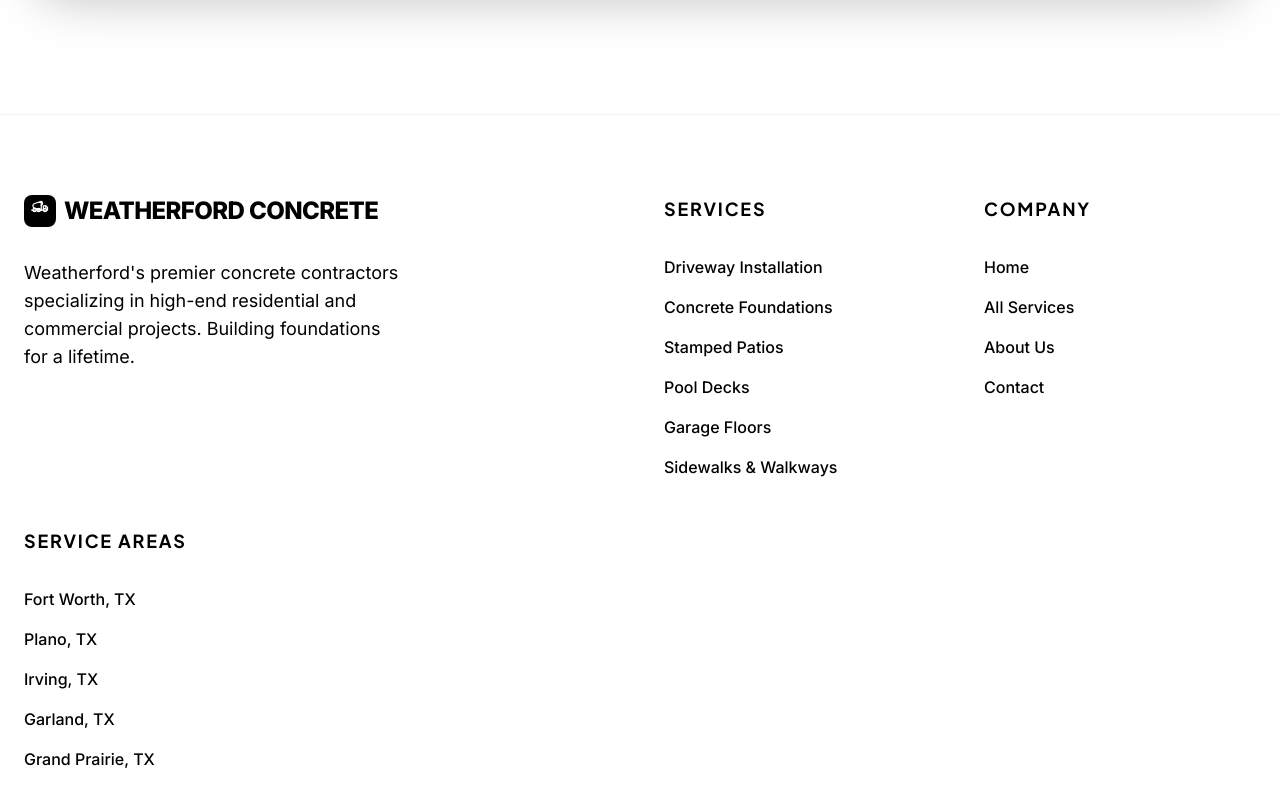
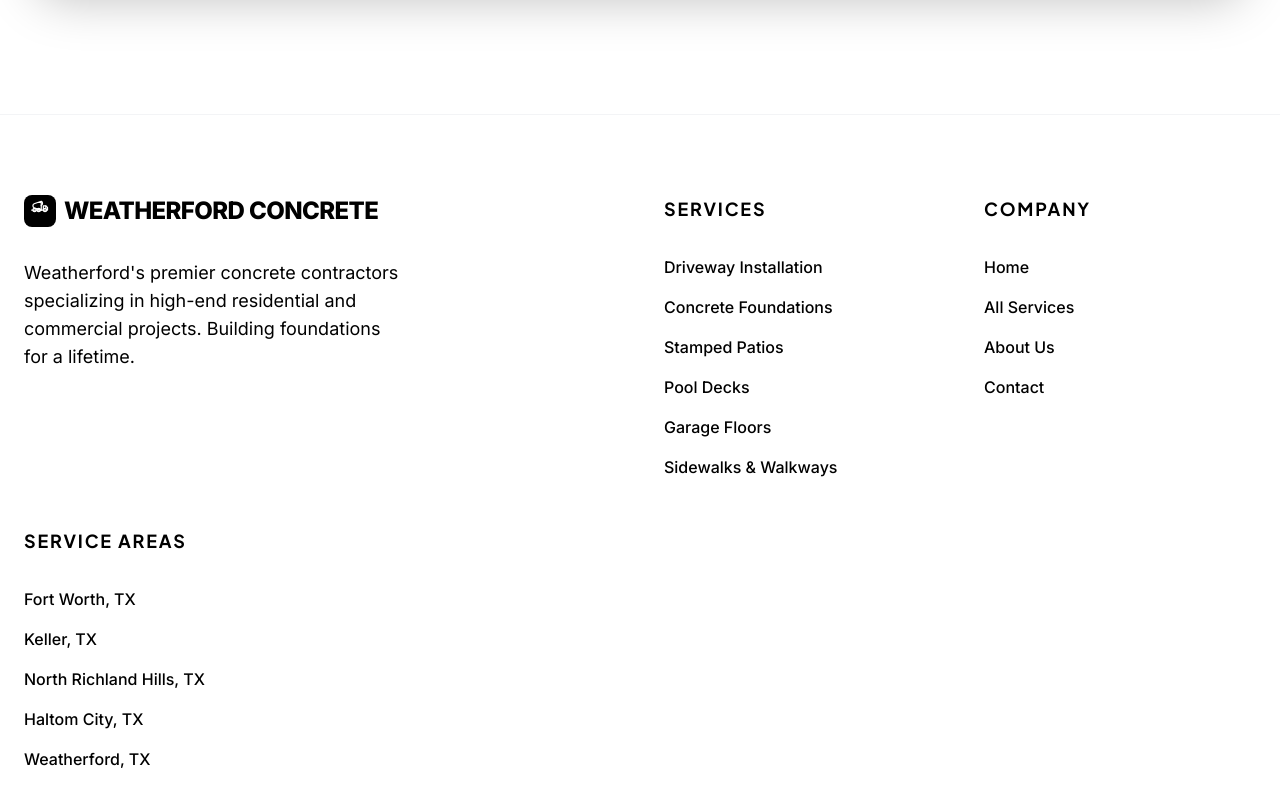
Before and after one commit to jarld180/weatherford-tx-concrete-contractor, a React (Vite) app: page / in a window 1280 px wide. Shown: the part 11200-12000 px from the top of the page. Built offline with nearby package versions, Linux system fonts and the light colour scheme; a web font is replaced by a local one.

Commit message:
Remove broken city routes, fix footer links

```diff
--- a/src/App.tsx
+++ b/src/App.tsx
@@ -62,11 +62,6 @@ const App: React.FC = () => {
                 <Route path="/garage-floors" element={<GarageFloors />} />
                 <Route path="/sidewalks" element={<Sidewalks />} />
                 <Route path="/services" element={<Services />} />
-                <Route path="/high-point" element={<Home cityName="Fort Worth" />} />
-                <Route path="/winston-salem" element={<Home cityName="Plano" />} />
-                <Route path="/burlington" element={<Home cityName="Irving" />} />
-                <Route path="/kernersville" element={<Home cityName="Garland" />} />
-                <Route path="/jamestown" element={<Home cityName="Grand Prairie" />} />
                 <Route path="/:city/:service" element={<CityService />} />
                 <Route path="/privacy-policy" element={<PrivacyPolicy />} />
                 <Route path="/terms-of-service" element={<TermsOfService />} />
--- a/src/components/Footer.tsx
+++ b/src/components/Footer.tsx
@@ -43,11 +43,11 @@ const Footer: React.FC = () => {
           <div>
             <h4 className="font-bold text-lg mb-8 uppercase tracking-widest text-black">Service Areas</h4>
             <ul className="space-y-4">
-              <li><Link to="/fort-worth" className="text-black hover:text-black transition-colors font-medium">Fort Worth, TX</Link></li>
-              <li><Link to="/plano" className="text-black hover:text-black transition-colors font-medium">Plano, TX</Link></li>
-              <li><Link to="/irving" className="text-black hover:text-black transition-colors font-medium">Irving, TX</Link></li>
-              <li><Link to="/garland" className="text-black hover:text-black transition-colors font-medium">Garland, TX</Link></li>
-              <li><Link to="/grand-prairie" className="text-black hover:text-black transition-colors font-medium">Grand Prairie, TX</Link></li>
+              <li><span className="text-black font-medium">Fort Worth, TX</span></li>
+              <li><span className="text-black font-medium">Keller, TX</span></li>
+              <li><span className="text-black font-medium">North Richland Hills, TX</span></li>
+              <li><span className="text-black font-medium">Haltom City, TX</span></li>
+              <li><span className="text-black font-medium">Weatherford, TX</span></li>
             </ul>
           </div>
         </div>
```
